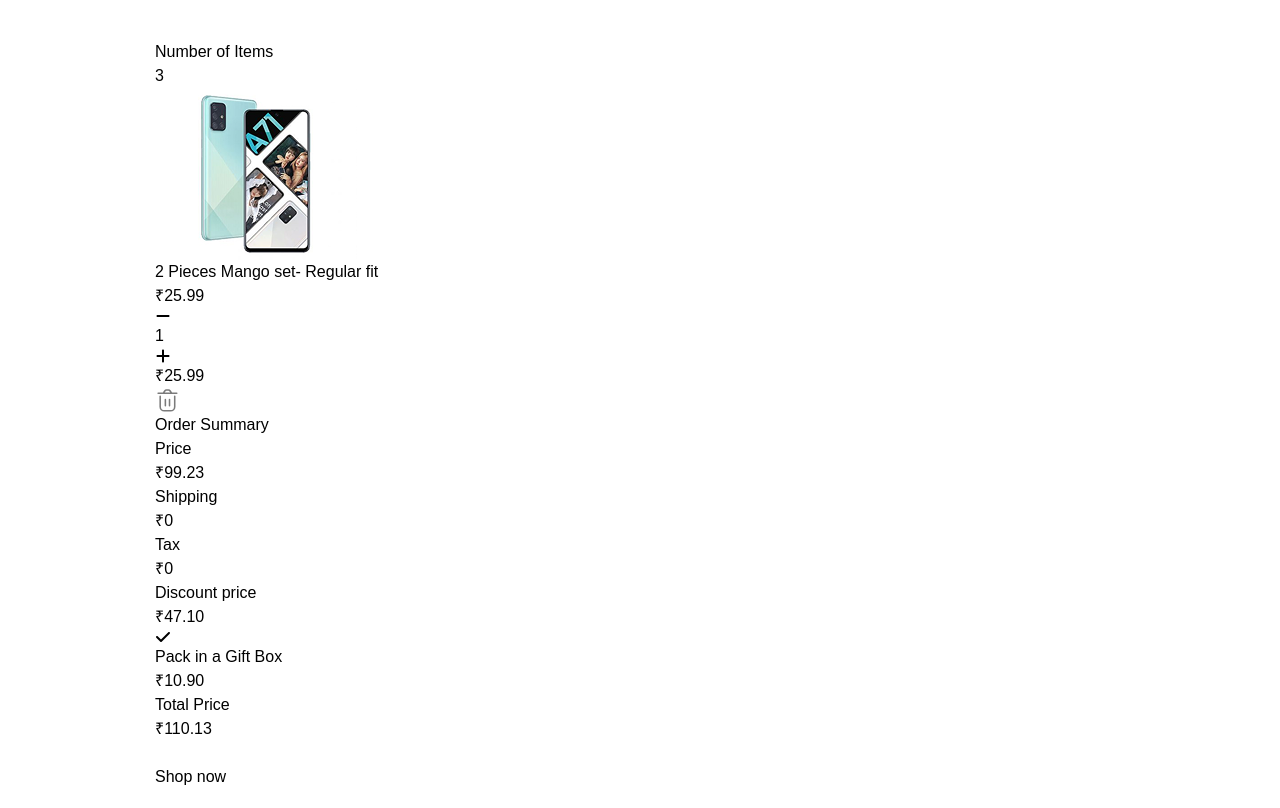
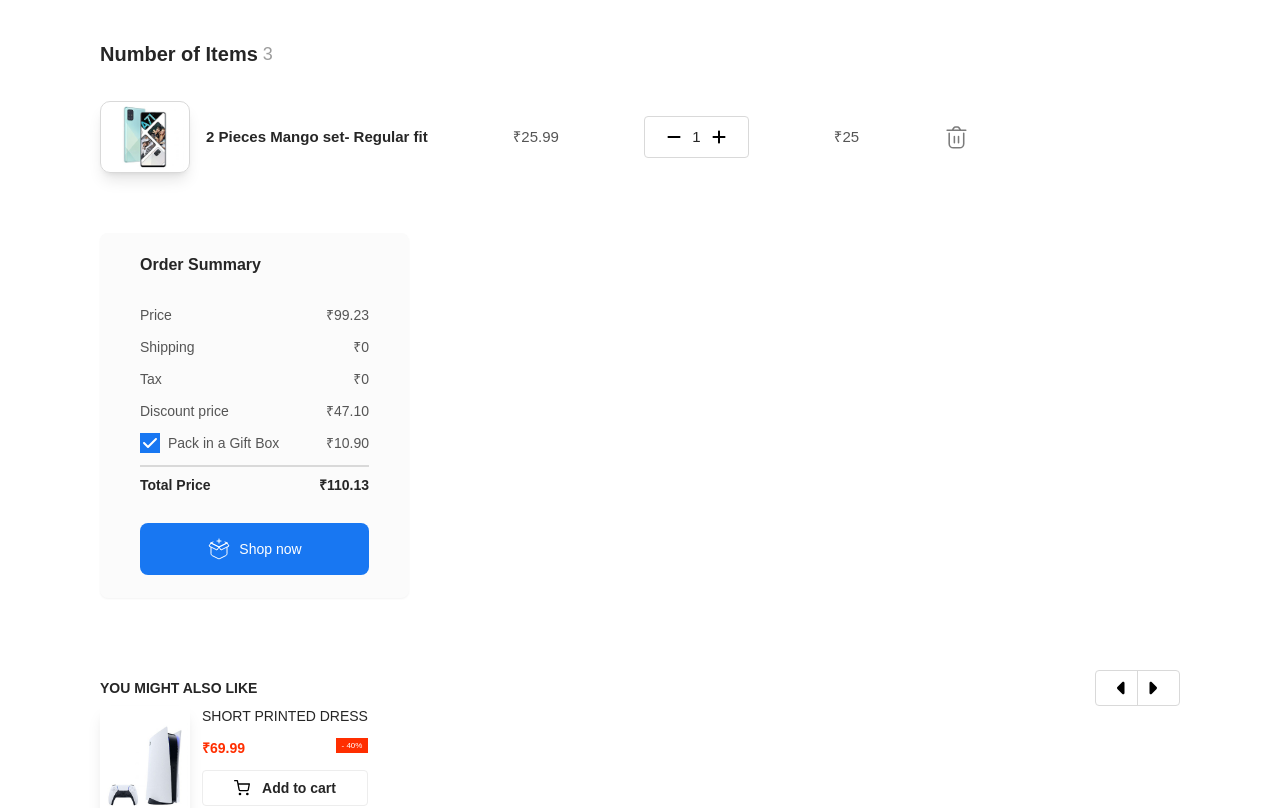
Before and after one commit to sydalshghty/united-deals-test, a React (Vite) app: page /cart in a window 1280 px wide. Shown: the part 425-1233 px from the top of the page. Built offline with nearby package versions, Linux system fonts and the light colour scheme.

Commit message:
upload-all-new-files

```diff
--- a/src/components/cart-content/cart-products.jsx
+++ b/src/components/cart-content/cart-products.jsx
@@ -2,72 +2,90 @@ import { FaPlus, FaMinus, FaCheck } from "react-icons/fa6";
 import deleteIcon from "../../assets/trash.svg";
 import productImgTest from "../../assets/Image-product1.png";
 import IconShopSummary from "../../assets/Icon-shop-summary.svg";
+import { useState } from "react";
 function CartProducts() {
+    const [quantitProduct, setQuantityProduct] = useState(1);
+    const minusProduct = () => {
+        if (quantitProduct == 1) {
+            return false
+        } else {
+            setQuantityProduct(quantitProduct - 1);
+        }
+    }
+
     return (
-        <section className="cart-products">
-            <div className="container">
+        <section className="w-full h-full cart-products mb-[72px]">
+            <div className="container min-w-[100%] h-full flex gap-[60px] flex-wrap">
                 <div className="all-products-cart">
-                    <div className="col-number-items">
-                        <h2>Number of Items</h2>
-                        <span className="number-items">3</span>
+                    <div className="col-number-items flex items-center gap-[5px] mb-[33px]">
+                        <h2 className="text-xl font-bold text-textcolorPrimary">Number of Items</h2>
+                        <span className="text-lg number-items text-textcolorLight">3</span>
                     </div>
-                    <div className="all-products">
-                        <div className="col-product">
-                            <div className="image-title-product">
-                                <div className="image-product">
-                                    <img src={productImgTest} alt="img-product" />
+                    <div className="all-products flex flex-col gap-[25px]">
+                        <div className="flex w-full col-product gap-[85px] items-center">
+                            <div className="flex items-center gap-4 image-title-product">
+                                <div className="image-product min-w-[90px] h-[72px] shadow-lg p-[2px] rounded-[10px] border-[1px] border-textColor flex justify-center items-center">
+                                    <img src={productImgTest} alt="img-product" className="object-contain w-full h-full" />
                                 </div>
-                                <h2>2 Pieces Mango set- Regular fit</h2>
+                                <h2 className="text-[15px] font-bold text-textcolorPrimary">2 Pieces Mango set- Regular fit</h2>
                             </div>
-                            <span className="price-product">₹25.99</span>
-                            <div className="col-quantity">
-                                <FaMinus />
-                                <span className="number-quantity">1</span>
-                                <FaPlus />
+                            <span className="price-product text-[15px] text-colorPrice">₹25.99</span>
+                            <div className="flex items-center col-quantity w-[105px] h-[42px] pt-[10px] pb-[10px] pl-[16px] pr-[16px] border-[1px] border-textColor rounded-[4px] gap-[10px] justify-center">
+                                <FaMinus className="transition-colors duration-500 cursor-pointer hover:text-textcolorLight"
+                                    onClick={() => {
+                                        minusProduct();
+                                    }}
+                                />
+                                <span className="number-quantity text-[15px] text-textcolorPrimary">{quantitProduct}</span>
+                                <FaPlus className="transition-colors duration-500 cursor-pointer hover:text-textcolorLight"
+                                    onClick={() => {
+                                        setQuantityProduct(quantitProduct + 1);
+                                    }}
+                                />
                             </div>
-                            <span className="total-price-product">₹25.99</span>
-                            <div className="delete-product">
+                            <span className="total-price-product text-[15px] text-colorPrice">{`₹${25 * quantitProduct}`}</span>
+                            <div className="cursor-pointer delete-product">
                                 <img src={deleteIcon} alt="delete-icon" />
                             </div>
                         </div>
                     </div>
                 </div>
-                <div className="order-summary">
-                    <h2>Order Summary</h2>
-                    <div className="content-information-order">
-                        <div className="col-price">
-                            <p>Price</p>
-                            <span>₹99.23</span>
+                <div className="shadow-sm order-summary bg-bgSummary w-[309px] h-[365px] pt-5 pb-5 pl-10 pr-10 rounded-lg flex flex-col gap-7">
+                    <h2 className="text-base font-bold text-textcolorPrimary">Order Summary</h2>
+                    <div className="flex flex-col w-full gap-3 content-information-order">
+                        <div className="flex items-center justify-between w-full h-full col-price">
+                            <p className="text-sm font-medium text-colorPrice">Price</p>
+                            <span className="text-sm font-medium text-colorPrice">₹99.23</span>
                         </div>
-                        <div className="col-shipping">
-                            <p>Shipping</p>
-                            <span>₹0</span>
+                        <div className="flex items-center justify-between w-full h-full col-shipping">
+                            <p className="text-sm font-medium text-colorPrice">Shipping</p>
+                            <span className="text-sm font-medium text-colorPrice">₹0</span>
                         </div>
-                        <div className="col-tax">
-                            <p>Tax</p>
-                            <span>₹0</span>
+                        <div className="flex items-center justify-between w-full h-full col-tax">
+                            <p className="text-sm font-medium text-colorPrice">Tax</p>
+                            <span className="text-sm font-medium text-colorPrice">₹0</span>
                         </div>
-                        <div className="col-discount-price">
-                            <p>Discount price</p>
-                            <span>₹47.10</span>
+                        <div className="flex items-center justify-between w-full h-full col-discount-price">
+                            <p className="text-sm font-medium text-colorPrice">Discount price</p>
+                            <span className="text-sm font-medium text-colorPrice">₹47.10</span>
                         </div>
-                        <div className="col-gift-box">
-                            <div>
-                                <span className="col-checkbox">
-                                    <FaCheck />
+                        <div className="flex items-center justify-between w-full h-full col-gift-box">
+                            <div className="flex items-center gap-2">
+                                <span className="flex items-center justify-center w-5 h-5 col-checkbox bg-bgshopnow">
+                                    <FaCheck className="text-white" />
                                 </span>
-                                <p>Pack in a Gift Box</p>
+                                <p className="text-sm font-medium text-colorPrice">Pack in a Gift Box</p>
                             </div>
-                            <span>₹10.90</span>
+                            <span className="text-sm font-medium text-colorPrice">₹10.90</span>
                         </div>
-                        <div className="col-total-price">
-                            <p>Total Price</p>
-                            <span>₹110.13</span>
+                        <div className="flex items-center justify-between w-full h-full pt-2 border-t-2 col-total-price border-textColor">
+                            <p className="text-sm font-bold text-textcolorPrimary">Total Price</p>
+                            <span className="text-sm font-bold text-textcolorPrimary">₹110.13</span>
                         </div>
                     </div>
-                    <button className="shop-now">
+                    <button className="shop-now w-full h-[52px] bg-bgshopnow pt-4 pb-4 pl-8 pr-8 rounded-lg flex justify-center items-center gap-2">
                         <img src={IconShopSummary} alt="icon-shop" />
-                        <span>Shop now</span>
+                        <span className="text-sm font-medium text-white">Shop now</span>
                     </button>
                 </div>
             </div>
--- /dev/null
+++ b/src/components/cart-content/products-slider.jsx
@@ -0,0 +1,41 @@
+import { FaCaretLeft, FaCaretRight } from "react-icons/fa6";
+import { FiShoppingCart } from "react-icons/fi";
+import productImage from "../../assets/product-image-test.png";
+function ProductsSlider() {
+    return (
+        <section className="w-full h-full products-slider mb-[72px]">
+            <div className="container min-w-[100%] h-full">
+                <div className="flex items-center justify-between w-full h-full col-heading">
+                    <h2 className="text-sm font-bold uppercase text-textcolorPrimary">You might also like</h2>
+                    <div className="flex next-prev-btns border-[1px] border-textColor w-[85px] h-9  pl-3 pr-3 rounded-[4px] justify-center items-center">
+                        <div className="prev-btn border-r-[1px] border-textColor h-full flex justify-center items-center w-[50%] cursor-pointer">
+                            <FaCaretLeft className="text-xl transition-colors duration-500 hover:text-textColor" />
+                        </div>
+                        <div className="next-btn w-[50%] flex justify-center items-center cursor-pointer">
+                            <FaCaretRight className="text-xl transition-colors duration-500 hover:text-textColor" />
+                        </div>
+                    </div>
+                </div>
+                <div className="all-products">
+                    <div className="flex gap-3 col-product">
+                        <div className="col-image-product w-[90px] h-[120px] shadow-lg">
+                            <img src={productImage} alt="product-img" className="object-contain w-full h-full" />
+                        </div>
+                        <div className="flex flex-col gap-3 information-product">
+                            <p className="text-sm uppercase title-product text-textcolorPrimary">SHORT PRINTED DRESS</p>
+                            <div className="flex justify-between content-price-rates">
+                                <span className="text-sm font-bold price-product text-redcolor">₹69.99</span>
+                                <span className="rate-product w-[32px] h-[15px] bg-redcolor text-center text-whiteColor text-[8px] flex justify-center items-center">- 40%</span>
+                            </div>
+                            <button className="add-to-cart flex items-center w-full border-[1px] border-borderColor h-[36px] rounded-[4px] justify-center gap-3 cursor-pointer">
+                                <FiShoppingCart />
+                                <p className="text-sm font-bold text-textcolorPrimary">Add to cart</p>
+                            </button>
+                        </div>
+                    </div>
+                </div>
+            </div>
+        </section>
+    )
+}
+export default ProductsSlider;
--- a/src/pages/Cart-Page.jsx
+++ b/src/pages/Cart-Page.jsx
@@ -3,6 +3,8 @@ import CenterHeaderCart from "../components/cart-content/center-header-cart";
 import BottomHeaderCart from "../components/cart-content/bottom-header-cart";
 import BackandHeadingCart from "../components/cart-content/back-heading-cart";
 import CartProducts from "../components/cart-content/cart-products";
+import ProductsSlider from "../components/cart-content/products-slider";
+import Footer from "../components/footer/footer";
 function CartPage() {
     return (
         <>
@@ -11,6 +13,8 @@ function CartPage() {
             <BottomHeaderCart />
             <BackandHeadingCart />
             <CartProducts />
+            <ProductsSlider />
+            <Footer />
         </>
     )
 }
--- a/tailwind.config.js
+++ b/tailwind.config.js
@@ -34,6 +34,12 @@ export default {
         colorPlaceholder: "#666666",
         borderColor: "#EDEDED",
         blueColor: "#1877F2",
+        textcolorPrimary: "#262626",
+        textcolorLight: "#9D9D9D",
+        colorPrice: "#555555",
+        bgSummary: "#FBFBFB",
+        bgshopnow: "#1877F2",
+        redcolor: "#FF2E00"
       }
     },
   },
```
Also changed, not shown: src/components/cart-content/cart-style.css (+9 -0 lines).
